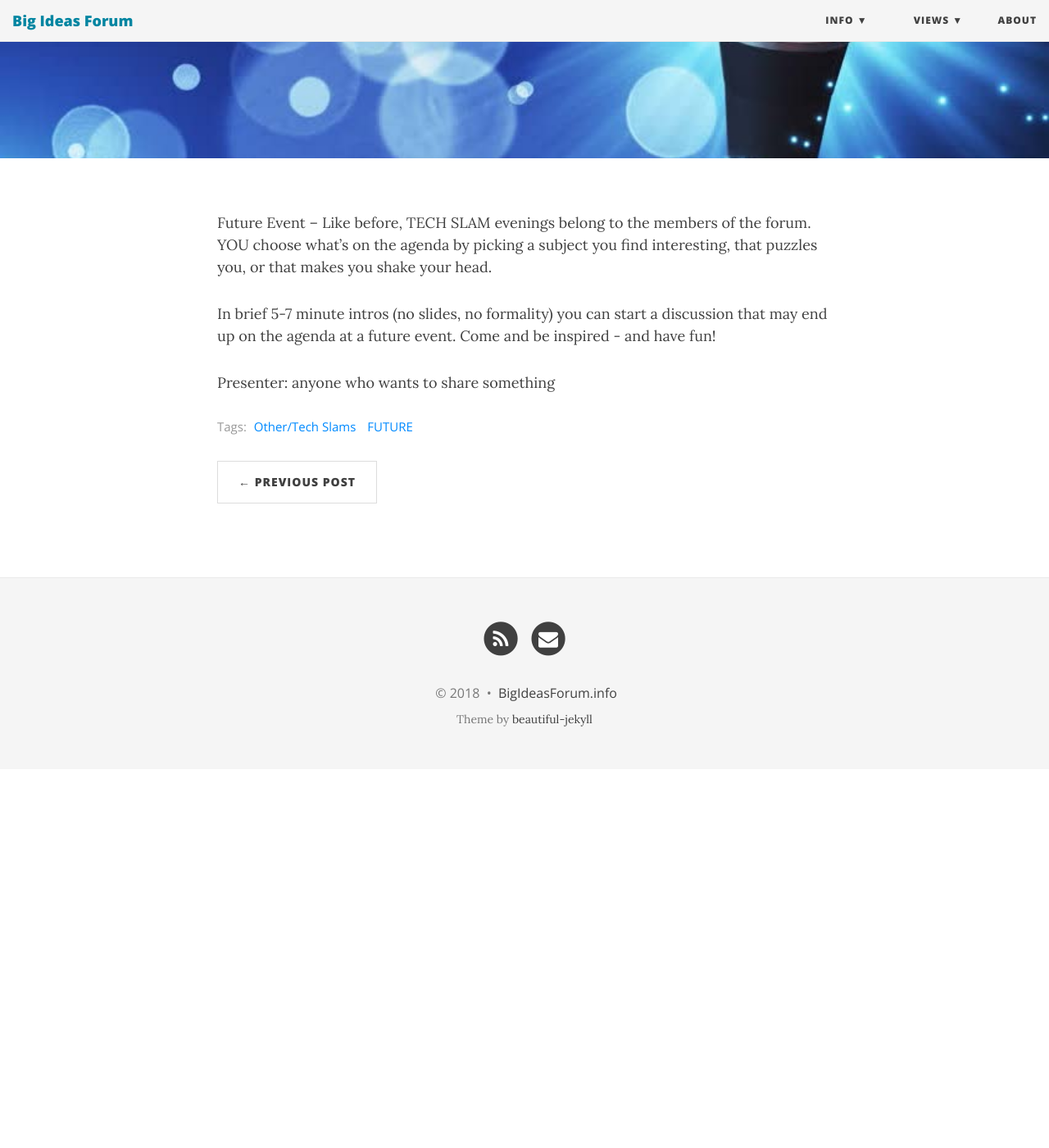
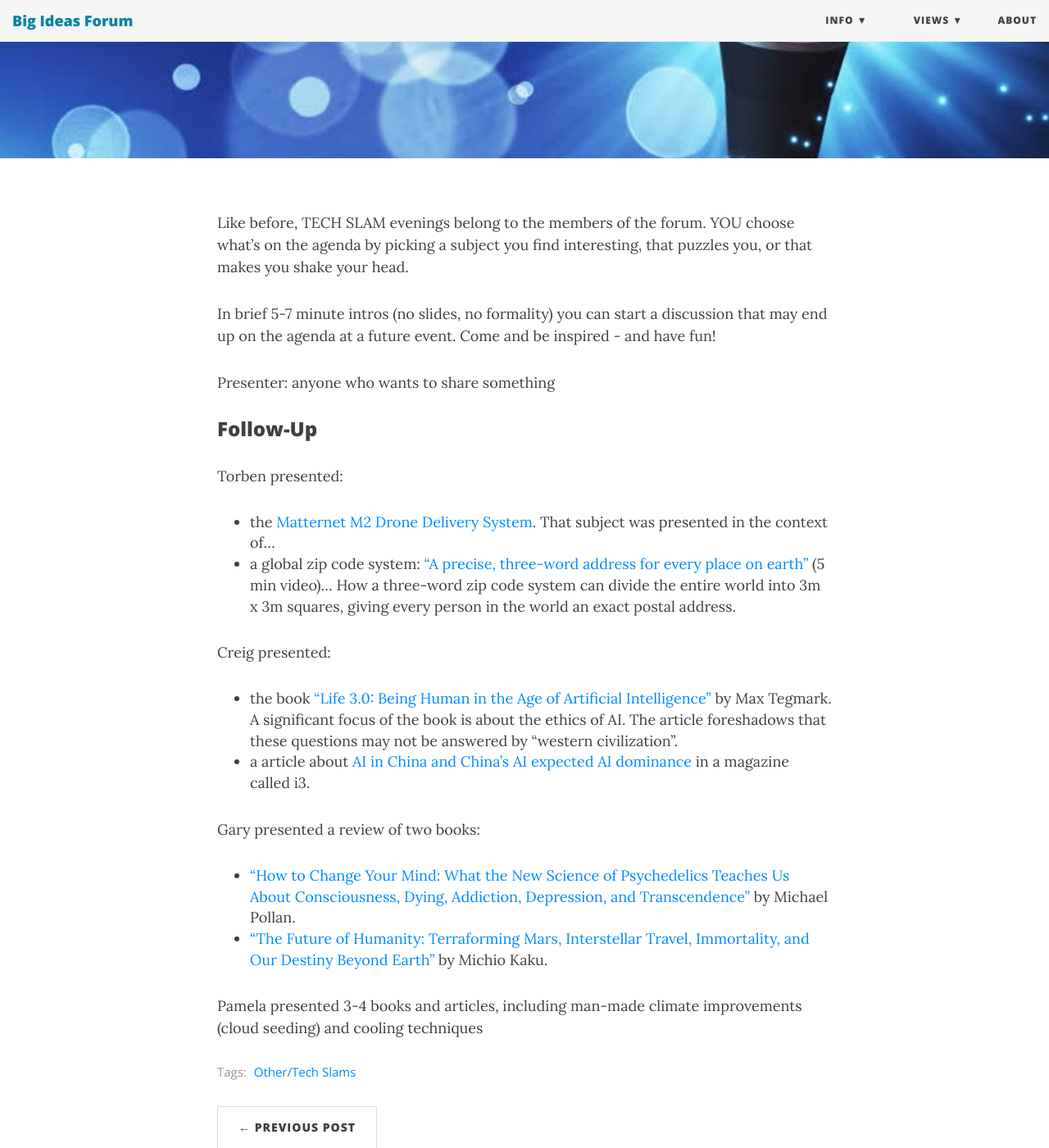
Before and after one commit to BigIdeasForum/bigideasforum.github.io, a Jekyll site: the page built from _posts/2018/2018-06-07-tech-slam4.md, in a window 1280 px wide and 1400 px high, scrolled down 338 px. Shown: the whole window at 82% size. Built offline with Jekyll 4.4.1, drawn with Linux system fonts in a browser that asks for light colours; nearby versions of some CDN libraries; before the commit the page ends 1276 px from its top, so only the background shows below that.

Commit message:
Update techslam notes

```diff
--- a/_posts/2018/2018-06-07-tech-slam4.md
+++ b/_posts/2018/2018-06-07-tech-slam4.md
@@ -4,12 +4,29 @@ title:  Tech Slam
 subtitle: The Floor is Yours
 date:   2018-06-07 21:00:07
 categories: Group
-tags: [Other/Tech Slams, FUTURE]
+tags: [Other/Tech Slams]
 bigimg: /img/slam.jpg
 ---
 
-Future Event -- Like before, TECH SLAM evenings belong to the members of the forum. YOU choose what’s on the agenda by picking a subject you find interesting, that puzzles you, or that makes you shake your head.
+Like before, TECH SLAM evenings belong to the members of the forum. YOU choose what’s on the agenda by picking a subject you find interesting, that puzzles you, or that makes you shake your head.
 
 In brief 5-7 minute intros (no slides, no formality) you can start a discussion that may end up on the agenda at a future event. Come and be inspired - and have fun!
 
 Presenter: anyone who wants to share something
+
+### Follow-Up
+
+Torben presented:
+* the [Matternet M2 Drone Delivery System](https://mttr.net/product).  That subject was presented in the context of...
+* a global zip code system: ["A precise, three-word address for every place on earth"](https://www.ted.com/talks/chris_sheldrick_a_precise_three_word_address_for_every_place_on_earth) (5 min video)... How a three-word zip code system can divide the entire world into 3m x 3m squares, giving every person in the world an exact postal address.
+
+Creig presented:
+* the book ["Life 3.0: Being Human in the Age of Artificial Intelligence"](https://www.amazon.com/Life-3-0-Being-Artificial-Intelligence/dp/1101946598/) by Max Tegmark.
+A significant focus of the book is about the ethics of AI. The article foreshadows that these questions may not be answered by “western civilization”.
+* a article about [AI in China and China’s AI expected AI dominance](http://www.nxtbook.com/nxtbooks/manifest/i3_20180506/index.php#/1) in a magazine called i3.
+
+Gary presented a review of two books:
+* ["How to Change Your Mind: What the New Science of Psychedelics Teaches Us About Consciousness, Dying, Addiction, Depression, and Transcendence"](https://www.amazon.com/Change-Your-Mind-Consciousness-Transcendence/dp/1594204225/) by Michael Pollan.
+* ["The Future of Humanity: Terraforming Mars, Interstellar Travel, Immortality, and Our Destiny Beyond Earth"](https://www.amazon.com/Future-Humanity-Terraforming-Interstellar-Immortality/dp/0385542763/) by Michio Kaku.
+
+Pamela presented 3-4 books and articles, including man-made climate improvements (cloud seeding) and cooling techniques
```
